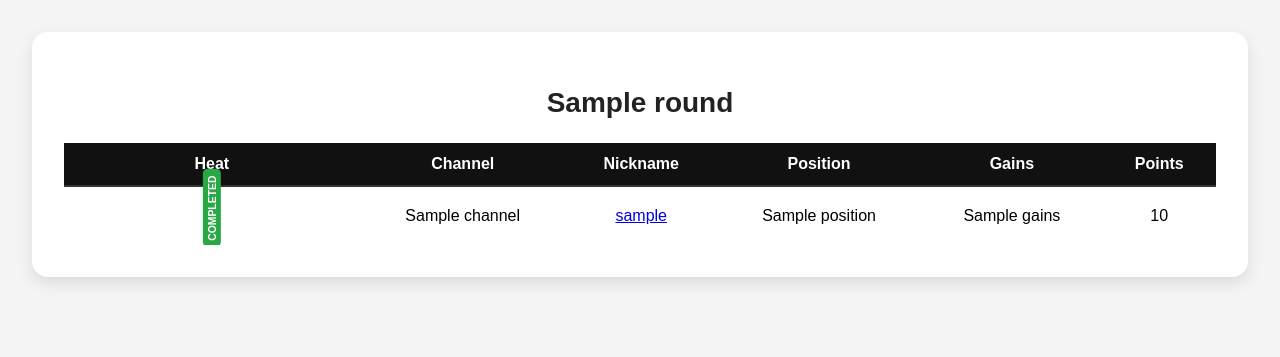
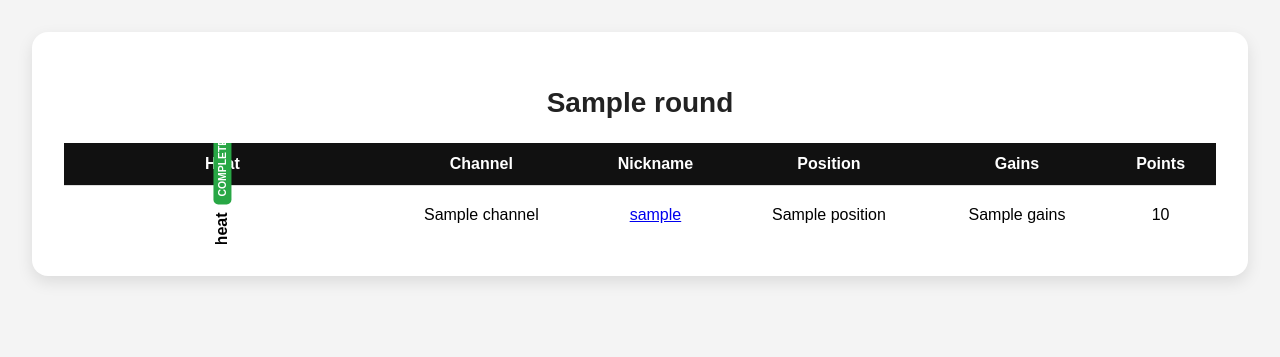
Before and after one commit to Jauler/DroneRaceView, a Flask app: template web/templates/heats.html in a window 1280 px wide. Shown: the part 60-417 px from the top of the page. Run offline with Flask 3, Linux system fonts and the light colour scheme; the template is opened without the code that fills it: most values are stand-ins (such as "Sample title", 1, 10 or a date in 2020).

Commit message:
Align completed badge

```diff
--- a/web/static/styles.css
+++ b/web/static/styles.css
@@ -227,41 +227,48 @@ body {
   border-bottom: none;
 }
 
-.vertical-text {
+.vertical-heat-cell {
+  padding: 0;
   text-align: center;
   vertical-align: middle;
-  padding: 0;
 }
 
-.heat-label-wrapper {
+.rotated-heat-label {
   display: flex;
   flex-direction: row;
   align-items: center;
-  gap: 0.4rem;
-  transform: rotate(-90deg);  /* rotate horizontal layout */
+  justify-content: center;
+  transform: rotate(270deg);
   transform-origin: center;
+  gap: 0.5rem;
+  height: 100%;
   white-space: nowrap;
-  padding: 0.5rem 0;
+  padding: 0.5rem;
 }
 
-.heat-number {
+.heat-name {
   font-weight: bold;
   font-size: 1rem;
 }
 
 .heat-badge {
   display: inline-block;
+  font-size: 0.65rem;
+  font-weight: 600;
+  padding: 0.2rem 0.5rem;
+  border-radius: 0.3rem;
+  text-transform: uppercase;
+  white-space: nowrap;
+}
+
+.heat-badge.completed {
   background-color: #28a745;
   color: white;
-  font-size: 0.65rem;
-  font-weight: bold;
-  padding: 0.2rem 0.4rem;
-  border-radius: 0.3rem;
-  text-transform: uppercase;
 }
 
-.heat-start td {
-  border-top: 2px solid #333;
+.heat-badge.pending {
+  background-color: #ffc107;
+  color: #212529;
 }
 
 .table-wrapper {
--- a/web/templates/heats.html
+++ b/web/templates/heats.html
@@ -24,15 +24,14 @@
               {% for heat in round.heats %}
                 {% for pilot in heat.pilots %}
                   {% if loop.index == 1 %}
-                    <tr class="heat-start">
-                        <td rowspan="{{ heat.pilots | length }}" class="vertical-text">
-                            <div class="heat-label-wrapper">
-                              <span class="heat-number">{{ heat.heat_name }}</span>
-                              {% if heat.completed %}
-                                <span class="heat-badge">Completed</span>
-                              {% endif %}
-                            </div>
-                        </td>
+                  <td rowspan="{{ heat.pilots | length }}" class="vertical-heat-cell">
+                      <div class="rotated-heat-label">
+                        <span class="heat-name">{{ heat.heat_name }}</span>
+                        <span class="heat-badge {{ 'completed' if heat.completed else 'pending' }}">
+                          {{ 'Completed' if heat.completed else 'Pending' }}
+                        </span>
+                      </div>
+                    </td>
                   {% else %}
                     <tr>
                   {% endif %}
```
